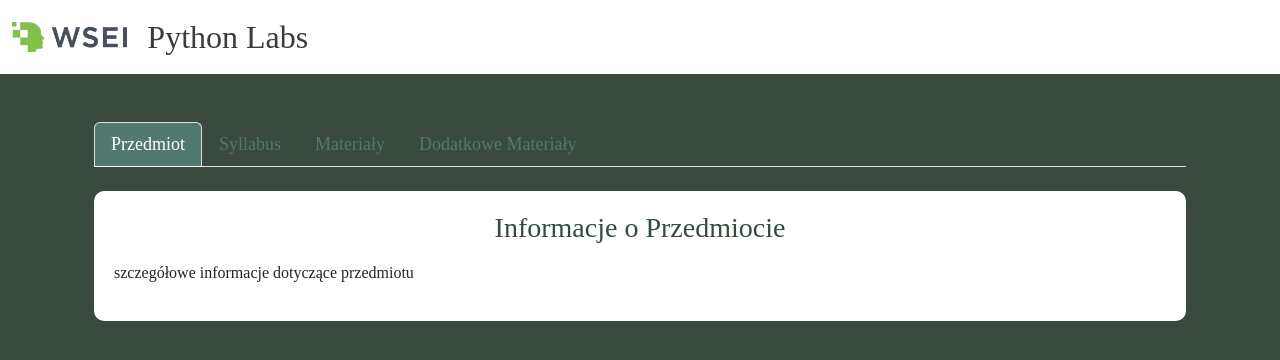
After one commit to przemyslawniedziela98/aap-labs, a Flask app: template app/templates/zmsi.html in a window 1280 px wide. The commit adds this page. Shown: the top 360 px of the page. Run offline with Flask 3, Linux system fonts and the light colour scheme; the template is opened without the code that fills it, so the values that code supplies are empty.

Commit message:
zmsi coverage

```diff
--- a/app/static/styles.css
+++ b/app/static/styles.css
@@ -65,3 +65,57 @@ body {
 .login-btn:hover {
     background-color: #365B4E;
 }
+
+.custom-table {
+    border-collapse: collapse;
+    width: 100%;
+    margin: 0 auto;
+    border-radius: 10px;
+    overflow: hidden;
+    box-shadow: 0 4px 6px rgba(0, 0, 0, 0.1);
+}
+
+.custom-table th {
+    background-color: #52796F;
+    color: #FFFFFF;
+    font-weight: bold;
+    text-transform: uppercase;
+    padding: 15px;
+}
+
+.custom-table td {
+    padding: 15px;
+    color: #2F4E3E;
+}
+
+.custom-table tr:nth-child(odd) {
+    background-color: #F8F9FA;
+}
+
+.custom-table tr:nth-child(even) {
+    background-color: #E9F5EF;
+}
+
+.custom-table tr:hover {
+    background-color: #D4E6DB;
+}
+
+.nav-tabs .nav-link {
+    color: #52796F;
+    font-size: 18px;
+}
+
+.nav-tabs .nav-link.active {
+    background-color: #52796F;
+    color: #FFFFFF;
+}
+
+.tab-content {
+    padding: 0px;
+    background-color: #FFFFFF;
+    border-radius: 10px;
+}
+
+.tab-pane {
+    padding: 20px;
+}
--- a/app/templates/dashboard.html
+++ b/app/templates/dashboard.html
@@ -6,7 +6,7 @@
 <div class="container my-5">
     <div class="row justify-content-center">
         <div class="col-md-5 mb-4">
-            <a href="#" class="btn btn-lg btn-block btn-success d-flex align-items-center justify-content-center" style="font-size: 21px; padding: 20px; text-align: center; color: black">
+            <a href="{{ url_for('auth.zmsi') }}" class="btn btn-lg btn-block btn-success d-flex align-items-center justify-content-center" style="font-size: 21px; padding: 20px; text-align: center; color: black">
 
                 <img src="{{ url_for('static', filename='deep_learning.png') }}" alt="Image" style="max-width: 40px; margin-right: 10px;"/>
                 Zaawansowane metody sztucznej inteligencji
--- /dev/null
+++ b/app/templates/zmsi.html
@@ -0,0 +1,81 @@
+{% extends 'base.html' %}
+
+{% block title %}Zaawansowane Metody Sztucznej Inteligencji{% endblock %}
+
+{% block content %}
+<div class="container my-5">
+
+    <ul class="nav nav-tabs mt-4" id="myTab" role="tablist">
+        <li class="nav-item" role="presentation">
+            <button class="nav-link active" id="przedmiot-tab" data-bs-toggle="tab" data-bs-target="#przedmiot" type="button" role="tab" aria-controls="przedmiot" aria-selected="true">
+                Przedmiot
+            </button>
+        </li>
+        <li class="nav-item" role="presentation">
+            <button class="nav-link" id="syllabus-tab" data-bs-toggle="tab" data-bs-target="#syllabus" type="button" role="tab" aria-controls="syllabus" aria-selected="false">
+                Syllabus
+            </button>
+        </li>
+        <li class="nav-item" role="presentation">
+            <button class="nav-link" id="materialy-tab" data-bs-toggle="tab" data-bs-target="#materialy" type="button" role="tab" aria-controls="materialy" aria-selected="false">
+                Materiały
+            </button>
+        </li>
+        <li class="nav-item" role="presentation">
+            <button class="nav-link" id="dodatkowe-tab" data-bs-toggle="tab" data-bs-target="#dodatkowe" type="button" role="tab" aria-controls="dodatkowe" aria-selected="false">
+                Dodatkowe Materiały
+            </button>
+        </li>
+    </ul>
+
+    <div class="tab-content mt-4" id="myTabContent">
+        <div class="tab-pane fade show active" id="przedmiot" role="tabpanel" aria-labelledby="przedmiot-tab">
+            <h3 class="text-center" style="color: #2F4E3E;">Informacje o Przedmiocie</h3>
+            <p class="mt-3">szczegółowe informacje dotyczące przedmiotu</p>
+        </div>
+
+        <div class="tab-pane fade" id="syllabus" role="tabpanel" aria-labelledby="syllabus-tab">
+            <h3 class="text-center" style="color: #2F4E3E;">Syllabus</h3>
+            <p class="mt-3">opis kursu</p>
+        </div>
+
+        <div class="tab-pane fade" id="materialy" role="tabpanel" aria-labelledby="materialy-tab" style="padding: 0px;">
+            <div class="table-responsive mt-4">
+                <table class="table custom-table text-center">
+                    <thead>
+                        <tr>
+                            <th>Materiały z zajęć</th>
+                            <th></th>
+                        </tr>
+                    </thead>
+                    <tbody>
+                        {% for file in files %}
+                        <tr>
+                            <td>{{ file }}</td>
+                            <td>
+                                {% if file.endswith('.pdf') %}
+                                <a href="{{ url_for('static', filename='class_files/zmsi/' + file) }}" class="btn btn-primary btn-sm" target="_blank">
+                                    Open
+                                </a>
+                                {% endif %}
+                                <a href="{{ url_for('static', filename='class_files/zmsi/' + file) }}" class="btn btn-secondary btn-sm" download>
+                                    Download
+                                </a>
+                            </td>
+                        </tr>
+                        {% endfor %}
+                    </tbody>
+                </table>
+            </div>
+        </div>
+
+        <div class="tab-pane fade" id="dodatkowe" role="tabpanel" aria-labelledby="dodatkowe-tab">
+            <h3 class="text-center" style="color: #2F4E3E;">Dodatkowe Materiały</h3>
+            <p class="mt-3">dodatkowe materiały </p>
+        </div>
+    </div>
+</div>
+
+<!-- Add Bootstrap Script -->
+<script src="https://cdn.jsdelivr.net/npm/bootstrap@5.3.0-alpha3/dist/js/bootstrap.bundle.min.js"></script>
+{% endblock %}
```
Also changed, not shown: app/routes/routes.py (+14 -1 lines), 8 other files.
